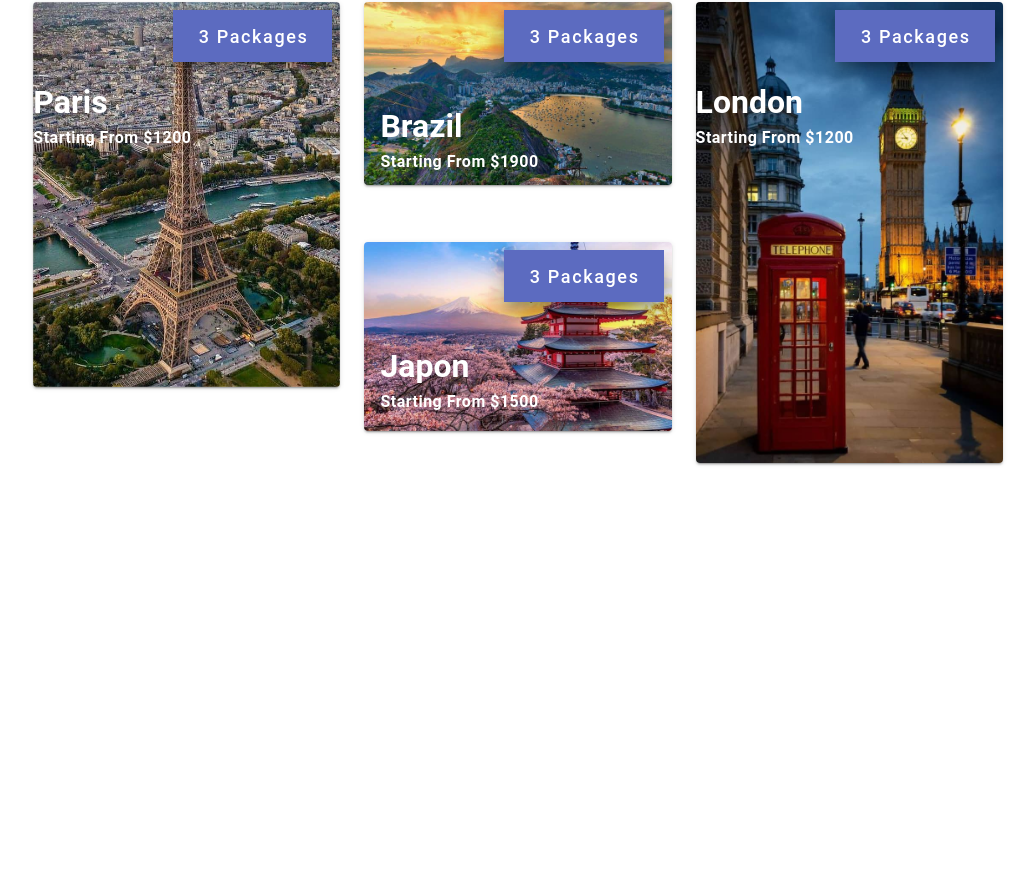
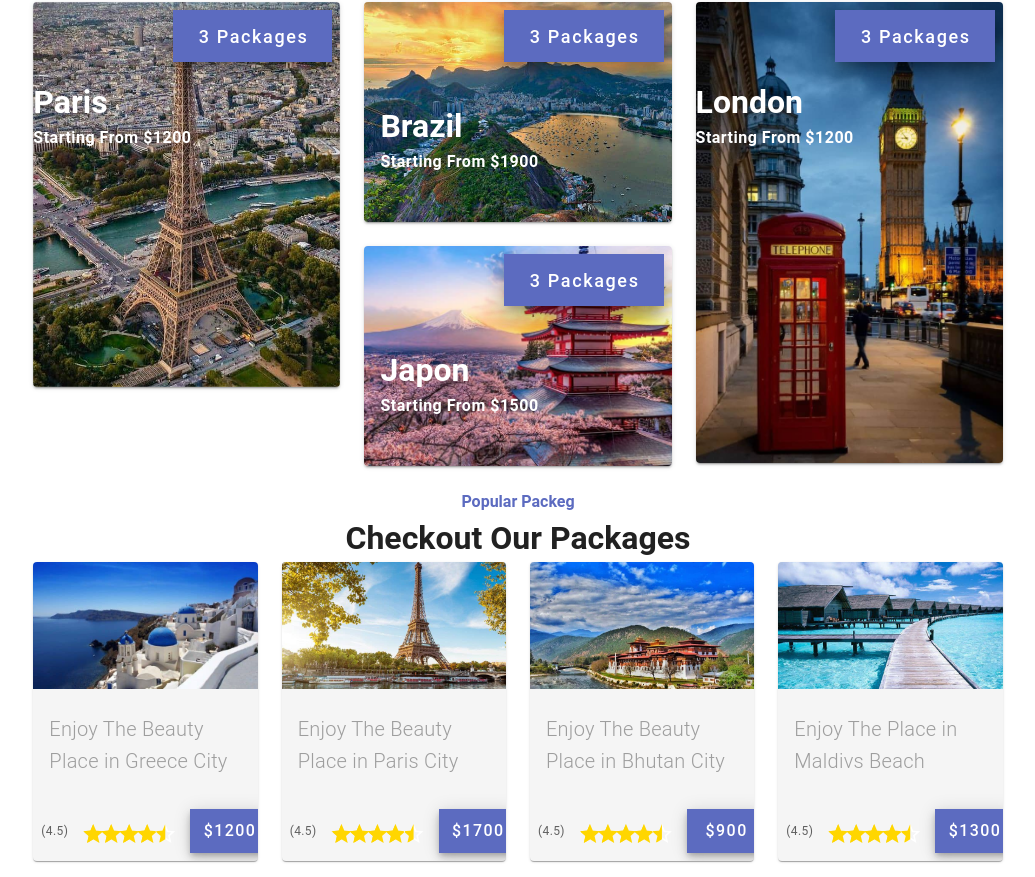
Before and after one commit to maydamv/Travel-agency, a Vue app: page / in a window 1280 px wide. Shown: the part 1312-2189 px from the top of the page, without its empty margins (122-1157 px from the left). Before the commit the page ends 1791 px from the top, so only its background shows below. Built offline with nearby package versions, Linux system fonts and the light colour scheme.

Commit message:
add Popular Package and declare all we need

```diff
--- a/src/views/Home.vue
+++ b/src/views/Home.vue
@@ -218,6 +218,52 @@
                 </v-row>
             </v-col>
 
+            <v-col cols="12" sm="12">
+                <h4 class="text-center text-indigo-lighten-1">Popular Packeg</h4>
+                <h1 class="text-center">Checkout Our Packages</h1>
+                <v-row justify="center">
+                    <v-col cols="12" sm="10">
+                        <v-row>
+                            <v-col cols="12" sm="3" v-for="(popular,i) in populars" :key="i">
+                                <v-hover v-slot="{isHovering, props}">
+                                    <v-card class="mx-auto" color="grey-lighten-4" max-width="600" v-bind="props">
+                                        <v-img :aspect-ratio="16 /9" cover :src="popular.image">
+                                            <v-expand-transition>
+                                                <div v-if="isHovering" class="d-flex transition-fast-in-fast-out bg-red-lighten-1 v-card--reveal" style="height: 100%">
+                                                    <v-row>
+                                                        <v-col cols="12" sm="12">
+                                                            <h1 class="ml-4">{{ popular.subtitle1 }}</h1>
+                                                        </v-col>
+                                                        <v-col cols="12" sm="12">
+                                                            <h6 class="ml-4 mt-n4 mb-3">{{ popular.subtitle2 }}</h6>
+                                                        </v-col>
+                                                    </v-row>
+                                                </div>
+                                            </v-expand-transition>
+                                        </v-img>
+                                        <v-card-text class="pt-6">
+                                            <div class="font-weight-light text-grey text-h6 mb-2">
+                                                {{ popular.title }}
+                                            </div>
+                                        </v-card-text>
+                                        <v-card-actions>
+                                            <span class="text-grey-darken-2 text-caption me-2">
+                                                ({{ rating }})
+                                            </span>
+                                            <v-rating v-model="rating" color="white" active-color="yellow-accent-4" half-increments hover size="18"></v-rating>
+                                            <v-spacer></v-spacer>
+                                            <v-btn class="text-none" color="indigo-lighten-1" size="large" variant="flat" rounded="0" elevation="6">{{ popular.money }}</v-btn>
+                                        </v-card-actions>
+                                    </v-card>
+                                </v-hover>
+                            </v-col>
+                        </v-row>
+                    </v-col>
+                </v-row>
+            </v-col>
+
+
+
         </v-row>
     </v-container>
 </v-main>
@@ -226,6 +272,141 @@
 </template>
 
 <script setup>
+import Navbar from "@/components/Navbar.vue"
+    import Footer from "@/components/Footer.vue"
+    import {ref} from "vue"
+    const tab = ref(null);
+    const model = ref(null);
+    const icons = ref(["mdi-rewind","mdi-play", "mdi-fast-forward"]);
+    const transparent = "rgba(255, 255, 255, 0)"
+    const rating = ref(4.5);
+
+    const populars = ref([
+        {
+            image: "/public/19.jpg",
+            title: "Enjoy The Beauty Place in Greece City",
+            subtitle1: "Grece",
+            subtitle2: "4 Day's 3 Night",
+            money: "$1200"
+        },
+        {
+            image: "/public/14.jpg",
+            title: "Enjoy The Beauty Place in Paris City",
+            subtitle1: "Paris",
+            subtitle2: "4 Day's 3 Night",
+            money: "$1700"
+        },
+        {
+            image: "/public/18.jpg",
+            title: "Enjoy The Beauty Place in Bhutan City",
+            subtitle1: "Bhutan",
+            subtitle2: "3 Day's 2 Night",
+            money: "$900"
+        },
+        {
+            image: "/public/23.jpg",
+            title: "Enjoy The Place in Maldivs Beach",
+            subtitle1: "Maldivs",
+            subtitle2: "5 Day's 4 Night",
+            money: "$1300"
+        },
+    ]);
+
+    const offers = ref([
+        {
+            image: "/public/torre.jpg",
+            title: "Different Countries",
+        },
+        {
+            image: "/public/bus.jpg",
+            title: "Bus Tours",
+        },
+        {
+            image: "/public/food2.jpg",
+            title: "Food Tours"
+        },
+        {
+            image: "/public/summer.jpg",
+            title: "Summer Rest"
+        },
+        {
+            image: "/public/ship.jpg",
+            title: "Ship Cruises"
+        },
+        {
+            image: "/public/mountain.jpg",
+            title: "Mountains Tours"
+        }
+    ]);
+    const hotels = ref([
+        {
+            image: "/public/grece.jpg",
+            title: "Enjoy The Beauty Place in Greece City",
+            subtitle1: "Grece",
+            subtitle2: "4 Day's 3 Night",
+            money: "$1200"
+        },
+        {
+            image: "/public/paris.jpg",
+            title: "Enjoy The Beauty Place in Paris City",
+            subtitle1: "Paris",
+            subtitle2: "4 Day's 3 Night",
+            money: "$1700"
+        },
+        {
+            image: "/public/maldivs.jpg",
+            title: "Enjoy The Place in Maldivs Beach",
+            subtitle1: "Maldivs",
+            subtitle2: "5 Day's 4 Night",
+            money: "$1300"
+        },
+        {
+            image: "/public/bhutan.jpg",
+            title: "Enjoy The Beauty Place in Bhutan City",
+            subtitle1: "Bhutan",
+            subtitle2: "3 Day's 2 Night",
+            money: "$900"
+        },
+
+    ]);
+    const travels = ref([
+        {
+            image: "/public/a.jpg"
+        },
+        {
+            image: "/public/b.jpg"
+        },
+        {
+            image: "/public/c.jpg"
+        },
+        {
+            image: "/public/d.jpg"
+        },
+        {
+            image: "/public/e.jpg"
+        },
+        {
+            image: "/public/f.jpg"
+        },
+        {
+            image: "/public/g.jpg"
+        },
+        {
+            image: "/public/h.jpg"
+        },
+        {
+            image: "/public/i.jpg"
+        },
+        {
+            image: "/public/j.jpg"
+        },
+        {
+            image: "/public/k.jpg"
+        },
+        {
+            image: "/public/l.jpg"
+        }
+    ]);
 </script>
 
 <style scoped>
```
